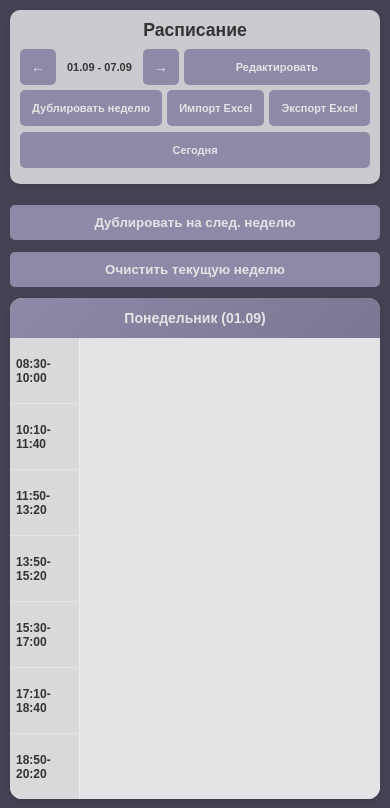
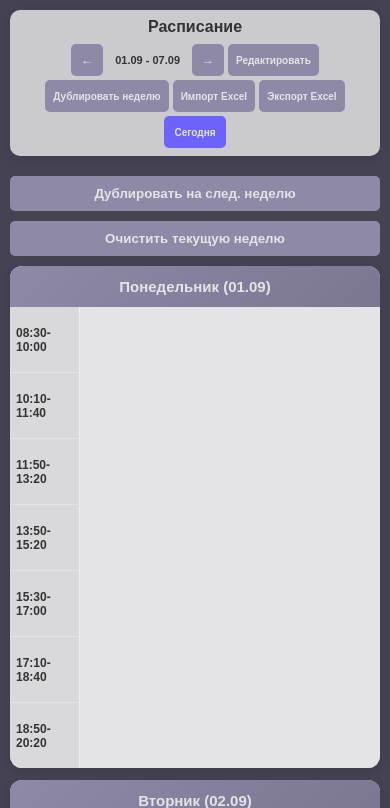
Before and after one commit to MaryaELF/Student-s-shedule, a website: page index.html in a window 390 px wide. Shown: the top 808 px of the page. Drawn offline with Linux system fonts and the light colour scheme.

Commit message:
Update index.css

```diff
--- a/index.css
+++ b/index.css
@@ -19,26 +19,34 @@ body {
 
 header {
     display: flex;
+    flex-wrap: wrap;
+    align-items: center;
     justify-content: space-between;
-    align-items: center;
+    gap: 15px;
     margin-bottom: 20px;
-    padding: 20px;
+    padding: 15px 20px;
     background: #CBCACF;
     border-radius: 10px;
     box-shadow: 0 2px 10px rgba(0,0,0,0.1);
+    position: sticky;
+    top: 0;
+    z-index: 100;
+}
+
+header h1 {
+    flex-shrink: 0;
+    font-size: 1.5rem;
 }
 
 .controls {
     display: flex;
-    lex-wrap: wrap;
     align-items: center;
-    gap: 10px;
-    overflow-x: auto;
-    overflow-y: visible;
-    padding-bottom: 5px;
-    width: 100%;
-    max-width: 100%;
-    -webkit-overflow-scrolling: touch;
+    justify-content: flex-start;
+    gap: 8px;
+    flex-wrap: wrap;
+    flex: 1 1 auto;
+    overflow: visible;
+    padding: 0;
 }
 
 button {
@@ -49,6 +57,8 @@ button {
     background: #8E89A7;
     color: #E4E4E6;
     font-weight: bold;
+    white-space: nowrap;
+    flex-shrink: 0;
 }
 
 button:hover {
@@ -63,33 +73,37 @@ button.delete:hover {
     background: #da190b;
 }
 
-.time-cell {
-    background-color: #c8c8cb;
-    font-weight: bold;
+.controls button#prevWeek,
+.controls button#nextWeek {
+    min-width: 40px;
+    padding: 8px 12px;
 }
 
-.lesson-cell {
-    min-height: 80px;
-    vertical-align: top;
+#currentWeekBtn {
+    font-weight: bold;
     cursor: pointer;
-    transition: background-color 0.2s;
+    padding: 8px 15px;
+    min-width: 80px;
+    width: auto !important;
+    flex: 0 0 auto !important;
+    background: #6C63FF;
 }
 
-.lesson-content {
-    padding: 8px;
-    border-radius: 5px;
-    color: #E4E4E6;
-    font-size: 14px;
+#currentWeekBtn:hover {
+    background: #5a52d6;
 }
 
-.lesson-content h4 {
-    margin-bottom: 5px;
-    font-size: 16px;
+#currentWeek {
+    font-weight: bold;
+    font-size: 14px;
+    min-width: 100px;
+    text-align: center;
+    padding: 6px 12px;
+    flex-shrink: 0;
 }
 
-.lesson-content p {
-    margin: 2px 0;
-    font-size: 12px;
+.controls button:not(#prevWeek):not(#nextWeek):not(#currentWeekBtn) {
+    flex-shrink: 0;
 }
 
 .modal {
@@ -139,27 +153,6 @@ button.delete:hover {
     margin-top: 20px;
 }
 
-@media (max-width: 768px) {
-    .schedule {
-        font-size: 12px;
-    }
-
-    .schedule th, .schedule td {
-        padding: 6px;
-    }
-
-    header {
-        flex-direction: column;
-        gap: 15px;
-    }
-
-    .controls {
-        flex-wrap: wrap;
-        justify-content: center;
-    }
-}
-
-
 .days-checkboxes {
     display: grid;
     grid-template-columns: repeat(3, 1fr);
@@ -177,14 +170,6 @@ button.delete:hover {
 .days-checkboxes input[type="checkbox"] {
     width: auto;
     margin: 0;
-}
-
-.duplicate-options {
-    margin-top: 15px;
-    padding: 15px;
-    background-color: #f8f9fa;
-    border-radius: 5px;
-    border-left: 4px solid #ffffff;
 }
 
 .bulk-actions {
@@ -223,88 +208,6 @@ button.delete:hover {
     background-color: #f44336;
 }
 
-@media (max-width: 480px) {
-    .container {
-        padding: 10px;
-    }
-
-    header {
-        padding: 12px;
-        flex-direction: column;
-        gap: 12px;
-    }
-
-    .controls {
-        flex-wrap: wrap;
-        gap: 8px;
-    }
-
-    .controls button {
-        padding: 12px 14px;
-        font-size: 14px;
-        min-height: 44px;
-        flex-shrink: 0;
-    }
-
-    .lesson-cell {
-        min-height: 60px;
-    }
-
-    .lesson-content {
-        padding: 4px;
-        font-size: 10px;
-    }
-
-    .lesson-content h4 {
-        font-size: 11px;
-    }
-
-    .modal-content {
-        margin: 5% auto;
-        padding: 20px;
-        width: 95%;
-        max-width: none;
-    }
-
-    .form-group input,
-    .form-group select {
-        padding: 12px;
-        font-size: 16px;
-    }
-
-    .form-buttons {
-        flex-direction: column;
-    }
-
-    .bulk-actions {
-        flex-direction: column;
-    }
-
-    .bulk-actions button {
-        width: 100%;
-        margin: 1px 0;
-    }
-}
-
-.lesson-cell {
-    -webkit-user-select: none;
-    -moz-user-select: none;
-    -ms-user-select: none;
-    user-select: none;
-    -webkit-tap-highlight-color: transparent;
-}
-
-@media (hover: none) and (pointer: coarse) {
-    button:active {
-        transform: scale(0.98);
-        transition: transform 0.1s;
-    }
-
-    .lesson-cell:active {
-        background-color: #E4E4E6;
-    }
-}
-
 .quick-actions-container {
     margin-top: 10px;
     margin-bottom: 10px;
@@ -321,6 +224,7 @@ button.delete:hover {
     border-radius: 12px;
     overflow: hidden;
     box-shadow: 0 3px 10px rgba(0,0,0,0.1);
+    animation: slideIn 0.4s ease-out;
 }
 
 .day-header {
@@ -368,10 +272,11 @@ button.delete:hover {
     display: flex;
     flex-direction: column;
     justify-content: center;
+    transition: all 0.3s ease;
 }
 
-.lesson-content:hover {
-    background: #E4E4E6;
+.lesson-content:active {
+    transform: scale(0.98);
 }
 
 .lesson-content.has-lesson {
@@ -412,14 +317,77 @@ button.delete:hover {
     padding: 20px;
 }
 
-@media (max-width: 768px) {
-    .vertical-schedule {
-        gap: 15px;
+@media (max-width: 1024px) {
+    header {
+        padding: 12px 15px;
+        gap: 10px;
     }
 
-    .day-header {
-        padding: 14px 16px;
-        font-size: 16px;
+    header h1 {
+        font-size: 1.3rem;
+    }
+
+    .controls button {
+        padding: 8px 12px;
+        font-size: 12px;
+        min-height: 34px;
+    }
+
+    #currentWeekBtn {
+        padding: 8px 12px;
+        min-width: 70px;
+        font-size: 12px;
+    }
+}
+
+@media (max-width: 768px) {
+    .container {
+        padding: 10px;
+    }
+
+    header {
+        padding: 10px 12px;
+        gap: 10px;
+        flex-direction: column;
+    }
+
+    header h1 {
+        text-align: center;
+        font-size: 1.2rem;
+        width: 100%;
+    }
+
+    .controls {
+        justify-content: center;
+        gap: 6px;
+        width: 100%;
+    }
+
+    .controls button {
+        padding: 8px 10px;
+        font-size: 12px;
+        min-height: 38px;
+    }
+
+    .controls button#prevWeek,
+    .controls button#nextWeek {
+        min-width: 40px;
+        padding: 8px 10px;
+        font-size: 14px;
+    }
+
+    #currentWeekBtn {
+        min-width: 70px;
+        padding: 8px 12px;
+        font-size: 12px;
+        flex: 0 0 auto !important;
+        width: auto !important;
+    }
+
+    #currentWeek {
+        font-size: 13px;
+        min-width: 80px;
+        padding: 6px 10px;
     }
 
     .lesson-row {
@@ -436,28 +404,65 @@ button.delete:hover {
         min-height: 70px;
     }
 
+    .day-header {
+        padding: 14px 16px;
+        font-size: 16px;
+    }
+
     .lesson-details {
         padding: 10px;
     }
 
     .lesson-details h4 {
         font-size: 15px;
-        margin-bottom: 6px;
     }
 
     .lesson-details p {
         font-size: 12px;
     }
+
+    .vertical-schedule {
+        gap: 15px;
+    }
 }
 
 @media (max-width: 480px) {
-    .vertical-schedule {
-        gap: 12px;
+    header {
+        padding: 8px 10px;
+        gap: 8px;
     }
 
-    .day-header {
-        padding: 12px;
-        font-size: 15px;
+    header h1 {
+        font-size: 1rem;
+    }
+
+    .controls {
+        gap: 4px;
+    }
+
+    .controls button {
+        font-size: 10px;
+        padding: 6px 8px;
+        min-height: 32px;
+    }
+
+    .controls button#prevWeek,
+    .controls button#nextWeek {
+        min-width: 32px;
+        padding: 6px 8px;
+        font-size: 12px;
+    }
+
+    #currentWeekBtn {
+        min-width: 60px;
+        padding: 6px 10px;
+        font-size: 10px;
+    }
+
+    #currentWeek {
+        font-size: 11px;
+        min-width: 70px;
+        padding: 4px 8px;
     }
 
     .lesson-row {
@@ -474,6 +479,11 @@ button.delete:hover {
         min-height: 65px;
     }
 
+    .day-header {
+        padding: 12px;
+        font-size: 15px;
+    }
+
     .lesson-details {
         padding: 8px;
     }
@@ -481,84 +491,60 @@ button.delete:hover {
     .lesson-details h4 {
         font-size: 14px;
     }
-}
 
-.day-section {
-    animation: slideIn 0.4s ease-out;
-}
+    .vertical-schedule {
+        gap: 12px;
+    }
 
-@keyframes slideIn {
-    from {
-        opacity: 0;
-        transform: translateY(20px);
+    .modal-content {
+        margin: 5% auto;
+        padding: 20px;
+        width: 95%;
     }
-    to {
-        opacity: 1;
-        transform: translateY(0);
+
+    .form-group input,
+    .form-group select {
+        padding: 12px;
+        font-size: 16px;
+    }
+
+    .form-buttons {
+        flex-direction: column;
+    }
+
+    .bulk-actions {
+        flex-direction: column;
+    }
+
+    .bulk-actions button {
+        width: 100%;
     }
 }
 
-.lesson-content {
-    transition: all 0.3s ease;
-}
-
-.lesson-content:active {
-    transform: scale(0.98);
-}
-
-.week-navigation {
-    display: flex;
-    align-items: center;
-    gap: 10px;
-    flex-wrap: wrap;
-}
-
-#currentWeek {
-    font-weight: bold;
-    font-size: 16px;
-    min-width: 120px;
-    text-align: center;
-    padding: 8px 12px;
-}
-
-.week-info {
-    font-size: 12px;
-    color: #666;
-    margin-top: 5px;
-}
-
-@media (max-width: 768px) {
-    #currentWeek {
-        font-size: 14px;
-        min-width: 120px;
+@media (max-width: 360px) {
+    .controls button {
+        font-size: 9px;
+        padding: 4px 6px;
+        min-height: 28px;
     }
 
-    .controls {
-        flex-wrap: wrap;
-        gap: 10px;
+    #currentWeekBtn {
+        min-width: 50px;
+        padding: 4px 8px;
+        font-size: 9px;
+    }
+
+    #currentWeek {
+        font-size: 10px;
+        min-width: 60px;
+        padding: 3px 6px;
     }
 }
 
-@media (max-width: 480px) {
-    #currentWeek {
-        font-size: 13px;
-        min-width: 110px;
-        padding: 6px 8px;
+@media (min-width: 1200px) {
+    .controls {
+        flex-wrap: nowrap;
     }
-
-    .day-header {
-        font-size: 14px;
-    }
-}
-
-#currentWeekBtn {
-    width: 80%;
-    margin: 1px;
-    flex-shrink: 0;
-    font-weight: bold;
-    cursor: pointer;
-    position: relative;
-    overflow: hidden;
 }
 
 #confirmClearModal .modal-content {
@@ -575,110 +561,13 @@ button.delete:hover {
     justify-content: center;
 }
 
-@media (max-width: 1024px) {
-    header {
-        padding: 15px;
-        gap: 12px;
+@keyframes slideIn {
+    from {
+        opacity: 0;
+        transform: translateY(20px);
     }
-
-    .controls button {
-        padding: 8px 10px;
-        font-size: 12px;
-        min-height: 34px;
+    to {
+        opacity: 1;
+        transform: translateY(0);
     }
 }
-
-@media (max-width: 768px) {
-    .container {
-        padding: 10px;
-    }
-
-    header {
-        padding: 12px;
-        gap: 10px;
-        flex-direction: column;
-        align-items: stretch;
-    }
-
-    header h1 {
-        text-align: center;
-        font-size: 1.3rem;
-    }
-
-    .controls {
-        justify-content: center;
-        gap: 6px;
-        min-width: unset;
-        width: 100%;
-    }
-
-    .controls button {
-        padding: 8px 10px;
-        font-size: 12px;
-        min-height: 40px;
-        flex: 1 0 auto;
-        min-width: 60px;
-    }
-
-    .controls button#prevWeek,
-    .controls button#nextWeek {
-        flex: 0 0 auto;
-        min-width: 44px;
-        padding: 8px 12px;
-        font-size: 16px;
-    }
-
-    #currentWeek {
-        font-size: 13px;
-        min-width: 80px;
-        padding: 6px 8px;
-        flex: 0 0 auto;
-    }
-
-    #currentWeekBtn {
-        flex: 1 1 100% !important;
-        min-width: 100% !important;
-        width: 100%;
-    }
-}
-
-@media (max-width: 480px) {
-    header {
-        padding: 10px;
-        gap: 8px;
-    }
-
-    header h1 {
-        font-size: 1.1rem;
-    }
-
-    .controls {
-        gap: 5px;
-    }
-
-    .controls button {
-        font-size: 11px;
-        padding: 6px 8px;
-        min-height: 36px;
-        min-width: 50px;
-    }
-
-    .controls button#prevWeek,
-    .controls button#nextWeek {
-        min-width: 36px;
-        padding: 6px 8px;
-        font-size: 14px;
-    }
-
-    #currentWeek {
-        font-size: 11px;
-        min-width: 70px;
-        padding: 4px 6px;
-    }
-}
-
-@media (min-width: 1400px) {
-    .controls {
-        flex-wrap: nowrap;
-    }
-}
```
